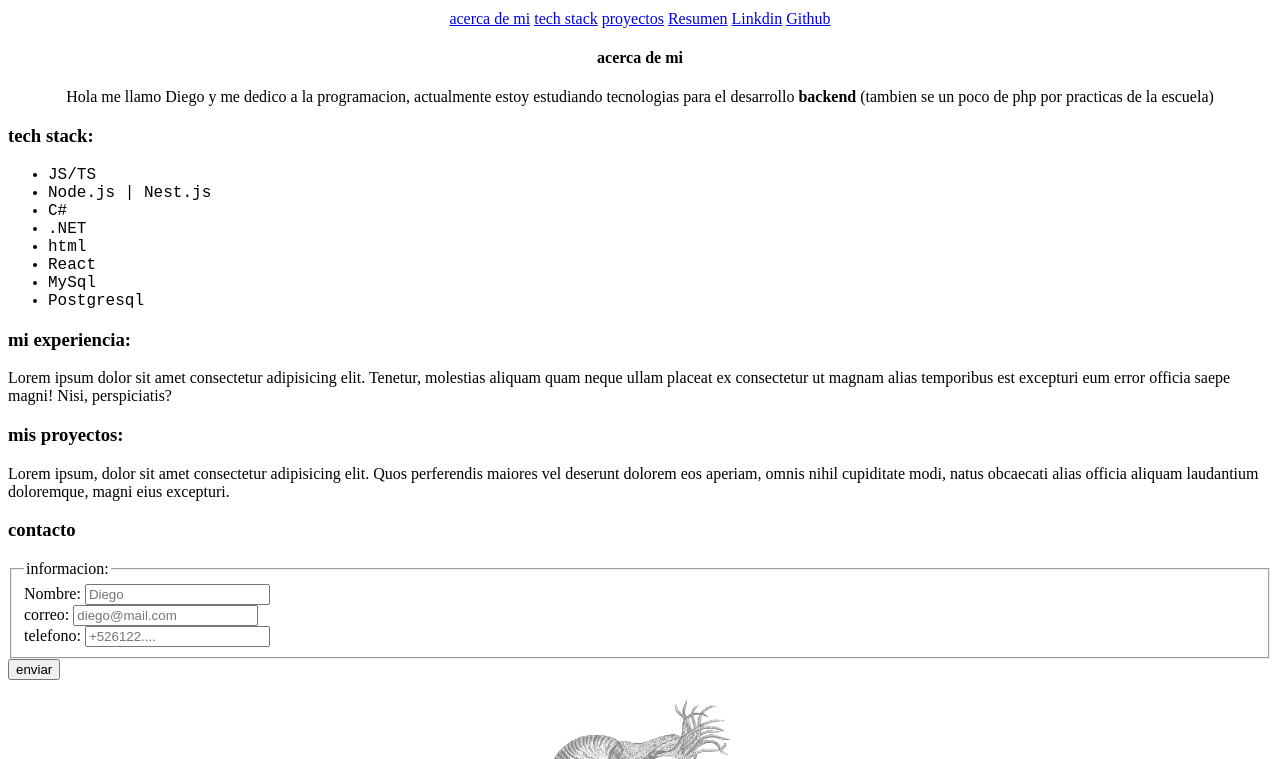
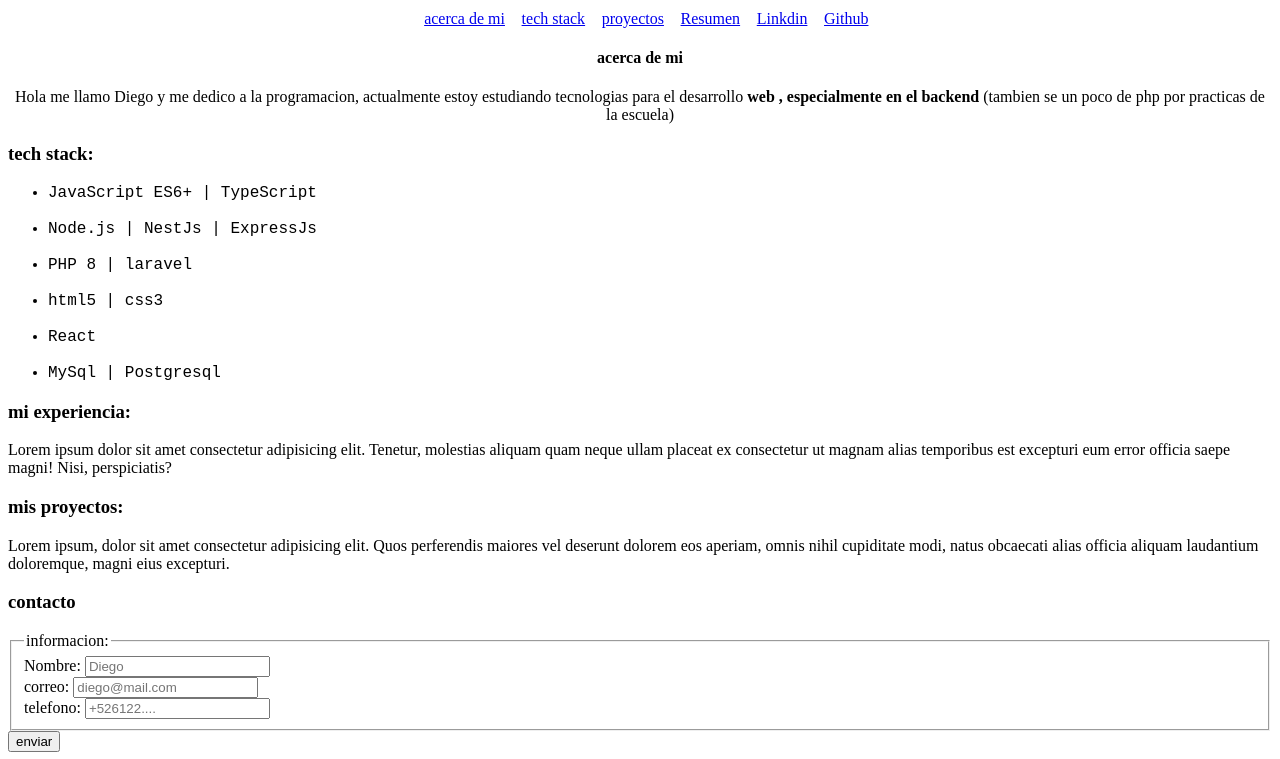
Before and after one commit to DiegoVega19-dvl/Portfolio, a plain HTML site: page index.html in a window 1280 px wide. Shown: the part 84-843 px from the top of the page. Drawn offline with Linux system fonts and the light colour scheme.

Commit message:
-- introduccion a CSS --

```diff
--- a/index.html
+++ b/index.html
@@ -9,14 +9,15 @@
         <meta name="description"
             content="portafolio de Diego Vega, ingeniero de software backend">
         <link rel="stylesheet" href="./styles/index.css">
+        <link rel="shortcut icon" href="assets/images/favicon.svg" type="image/x-icon">
         <title>Portafolio | Diego Vega</title>
     </head>
 
     <body>
         <header>
             <div class="resumen">
-                <h1>Diego Vega - Ingeniero de software;</h1>
-                <nav>
+                <h1>$Diego Vega = Ingeniero de software jr;</h1>
+                <nav id="navbar">
                     <a class="link" href="#aboutme">acerca de mi</a>
                     <a class="link" href="#tech">tech stack</a>
                     <a class="link" href="#proyects">proyectos</a>
@@ -37,7 +38,7 @@
                     <h4 id="aboutme">acerca de mi</h4>
                     <p>Hola me llamo Diego y me dedico a la programacion,
                         actualmente estoy estudiando tecnologias
-                        para el desarrollo <strong>backend</strong>
+                        para el desarrollo <strong>web , especialmente en el backend</strong>
                         (tambien se un poco de php por practicas de la
                         escuela)</p>
                 </header>
@@ -46,14 +47,17 @@
                 <h3 id="tech">tech stack:</h3>
                 <code>
                     <ul>
-                        <li>JS/TS</li>
-                        <li>Node.js | Nest.js</li>
-                        <li>C#</li>
-                        <li>.NET</li>
-                        <li>html</li>
+                        <li>JavaScript ES6+ | TypeScript</li>
+                        <br>
+                        <li>Node.js | NestJs | ExpressJs</li>
+                        <br>
+                        <li>PHP 8 | laravel</li>
+                        <br>
+                        <li>html5 | css3</li>
+                        <br>
                         <li>React</li>
-                        <li>MySql</li>
-                        <li>Postgresql</li>
+                        <br>
+                        <li>MySql | Postgresql</li>
                     </ul>
                 </code>
             </section>
--- a/styles/index.css
+++ b/styles/index.css
@@ -1,19 +1,19 @@
-
-header{
-    text-align: center;
+header {
+  /* esto es un selector*/
+  text-align: center; /*esto es una declaracion*/
 }
 
 body {
-    font-family: 'Times New Roman';
-
-
+  font-family: "Times New Roman";
+  color: black;
+  /*background-color: rgba(0, 0, 0, 50%); rgba es legacy*/
+  background-color: rgb(255, 255, 255); /*uso moderno*/
+  /*background-color: oklch(59.2% 0.351 271.0); esta es una alternativa mas robusta (colores mas precisos)*/
 }
 
-.resumen{
+.resumen {
   text-align: center;
 }
-
-
 
 h1 {
   border-width: 3px;
@@ -23,21 +23,28 @@ h1 {
 }
 
 .tilus {
-    opacity: .5;
+  opacity: 0.5;
   width: 200px;
   height: 150px;
   margin: 10px auto 10px;
   display: block;
+}
 
+.tilus:hover {
+  opacity: 1;
 }
 
 code {
   font-size: 16px;
 }
 
+.link {
+  text-align: center;
+  margin-left: 1%;
+}
+
 .link:hover {
   color: gray;
-
 }
 
 /* estos son operadores para poder estilar de manera secuencial o de manera por pasos: */
```
Also changed, not shown: assets/images/favicon.svg (added). Lines whose indentation alone changed are shown as unchanged.
